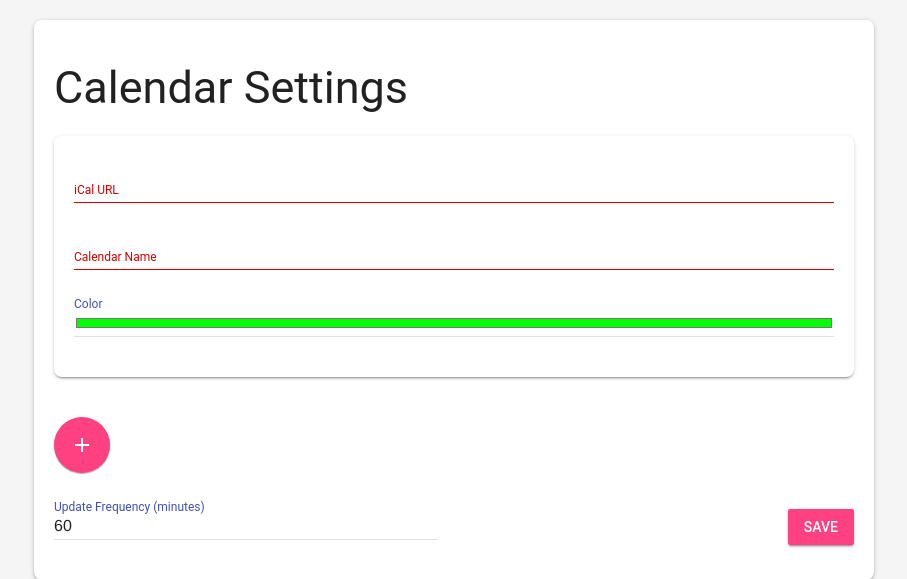
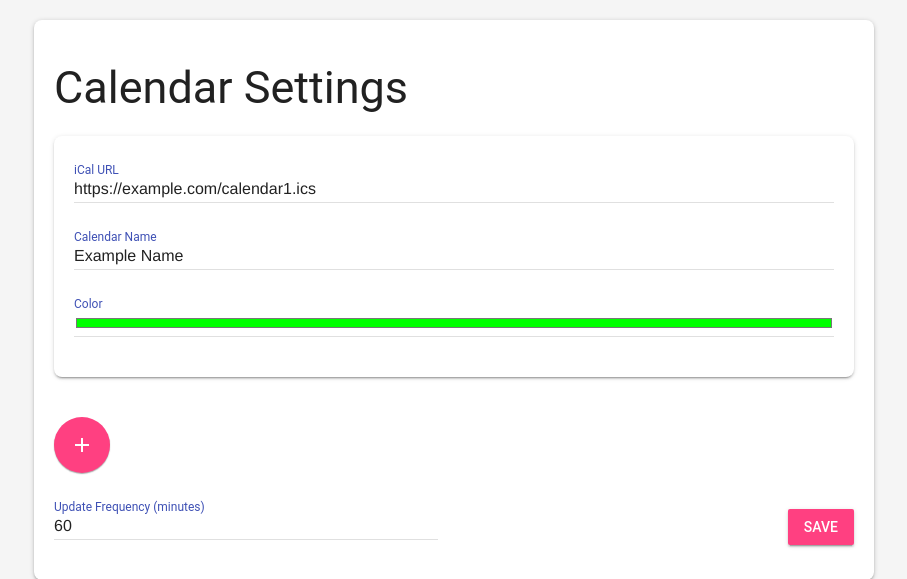
Before and after one commit to SeanStew/InkyServer, a Flask app: page / in a window 1280 px wide. Shown: the top 579 px of the page, without its empty margins (186-1093 px from the left). Run offline with Flask 3, Linux system fonts and the light colour scheme.

Commit message:
Save values for reload

```diff
--- a/app.py
+++ b/app.py
@@ -2,8 +2,14 @@ from flask import Flask, render_template, request
 
 app = Flask(__name__)
 
+calendars = [
+    {"ical_url": "https://example.com/calendar1.ics", "calendar_name": "Example Name", "color": "#00FF00"},
+]
+update_frequency = 60  # Sample update frequency
+
 @app.route("/", methods=["GET", "POST"])
 def index():
+    global calendars, update_frequency
     if request.method == "POST":
         calendars = list()
         for i in range(len(request.form.getlist("ical_url"))):
@@ -17,7 +23,7 @@ def index():
         # Do something with the calendar data and update frequency, e.g., save to a database
         print(calendars)
         print(update_frequency)
-    return render_template("index.html")
+    return render_template("index.html", calendars=calendars, update_frequency=update_frequency)
 
 if __name__ == "__main__":
     app.run(debug=True, host="0.0.0.0")
--- a/templates/index.html
+++ b/templates/index.html
@@ -12,20 +12,27 @@
         <h2>Calendar Settings</h2>
         <form method="POST">
             <div id="calendars">
+                {% for calendar in calendars %}
                 <div class="calendar">
                     <div class="mdl-textfield mdl-js-textfield mdl-textfield--floating-label">
-                        <input class="mdl-textfield__input" type="text" id="ical_url" name="ical_url" required>
+                        <input class="mdl-textfield__input" type="text" id="ical_url" name="ical_url" value="{{ calendar.ical_url }}" required>
                         <label class="mdl-textfield__label" for="ical_url">iCal URL</label>
                     </div>
                     <div class="mdl-textfield mdl-js-textfield mdl-textfield--floating-label">
-                        <input class="mdl-textfield__input" type="text" id="calendar_name" name="calendar_name" required>
+                        <input class="mdl-textfield__input" type="text" id="calendar_name" name="calendar_name" value="{{ calendar.calendar_name }}" required>
                         <label class="mdl-textfield__label" for="calendar_name">Calendar Name</label>
                     </div>
                     <div class="mdl-textfield mdl-js-textfield mdl-textfield--floating-label">
-                        <input class="mdl-textfield__input" type="color" id="color" name="color" value="#00ff00" required>
+                        <input class="mdl-textfield__input" type="color" id="color" name="color" value="{{ calendar.color }}" required>
                         <label class="mdl-textfield__label" for="color">Color</label>
                     </div>
+                    {% if loop.index > 1 %}
+                    <button type="button" class="mdl-button mdl-js-button mdl-button--icon mdl-button--colored" onclick="removeCalendar(this)">
+                        <i class="material-icons">remove_circle_outline</i>
+                    </button>
+                    {% endif %}
                 </div>
+                {% endfor %}
             </div>
             <button type="button" class="mdl-button mdl-js-button mdl-button--fab mdl-button--colored add-calendar-button" onclick="addCalendar()">
                 <i class="material-icons">add</i>
@@ -33,7 +40,7 @@
 
             <div class="action-row">
                 <div class="mdl-textfield mdl-js-textfield mdl-textfield--floating-label" style="width: 48%;">
-                    <input class="mdl-textfield__input" type="number" id="update_frequency" name="update_frequency" value="60" required>
+                    <input class="mdl-textfield__input" type="number" id="update_frequency" name="update_frequency" value="{{ update_frequency }}" required>
                     <label class="mdl-textfield__label" for="update_frequency">Update Frequency (minutes)</label>
                 </div>
                 <button type="submit" class="mdl-button mdl-js-button mdl-button--raised mdl-js-ripple-effect mdl-button--accent">Save</button>
@@ -55,7 +62,7 @@
                     <label class="mdl-textfield__label" for="calendar_name">Calendar Name</label>
                 </div>
                 <div class="mdl-textfield mdl-js-textfield mdl-textfield--floating-label">
-                    <input class="mdl-textfield__input" type="color" id="color" name="color" value="#00ff00" required>
+                    <input class="mdl-textfield__input" type="color" id="color" name="color" value="#00FF00" required>
                     <label class="mdl-textfield__label" for="color">Color</label>
                 </div>
                 <button type="button" class="mdl-button mdl-js-button mdl-button--icon mdl-button--colored" onclick="removeCalendar(this)">
@@ -68,7 +75,10 @@
 
         function removeCalendar(button) {
             let calendar = button.parentNode;
-            calendar.remove();
+            let calendars = document.getElementById("calendars");
+            if (calendars.children.length > 1) {
+                calendar.remove();
+            }
         }
 
     </script>
```
